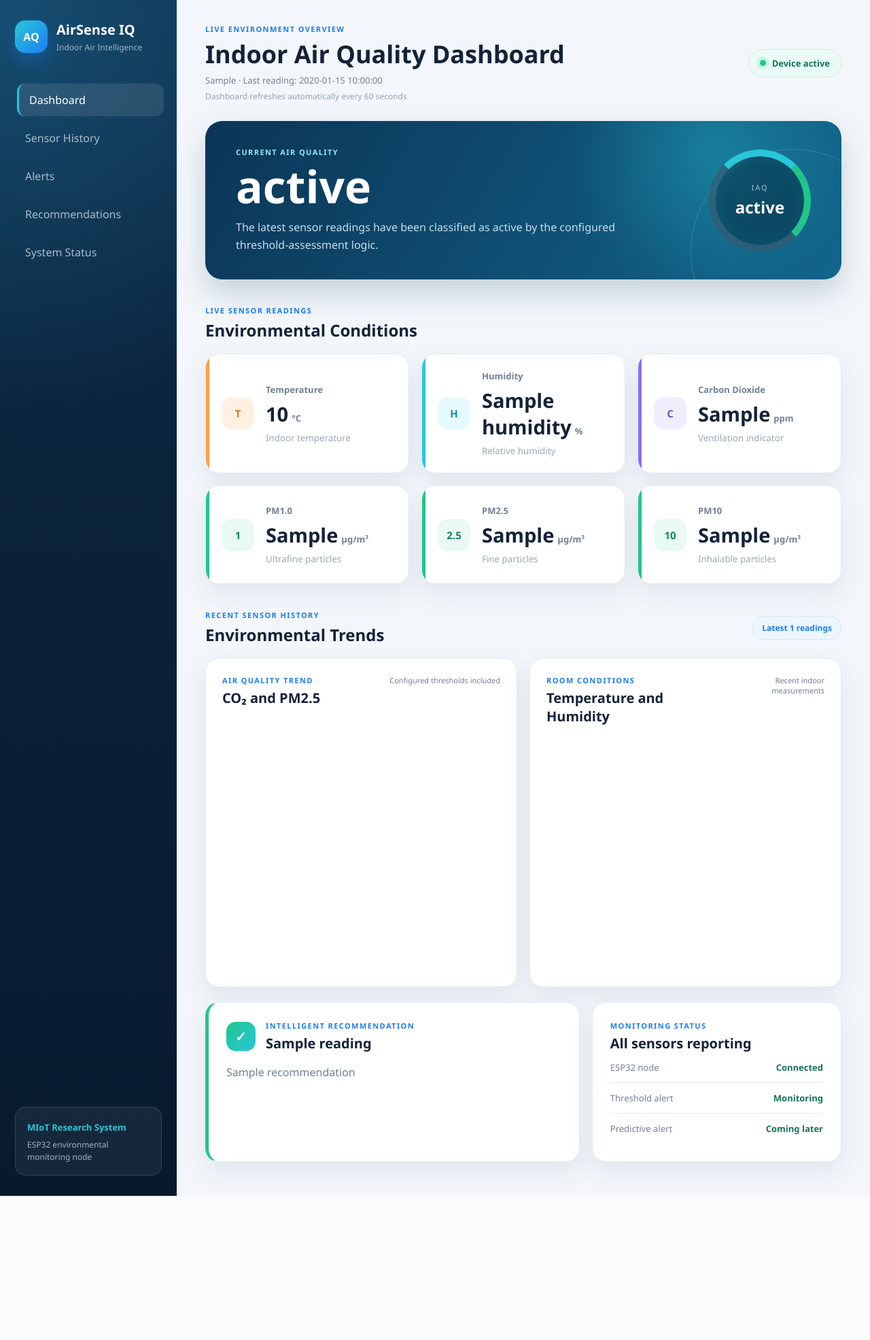
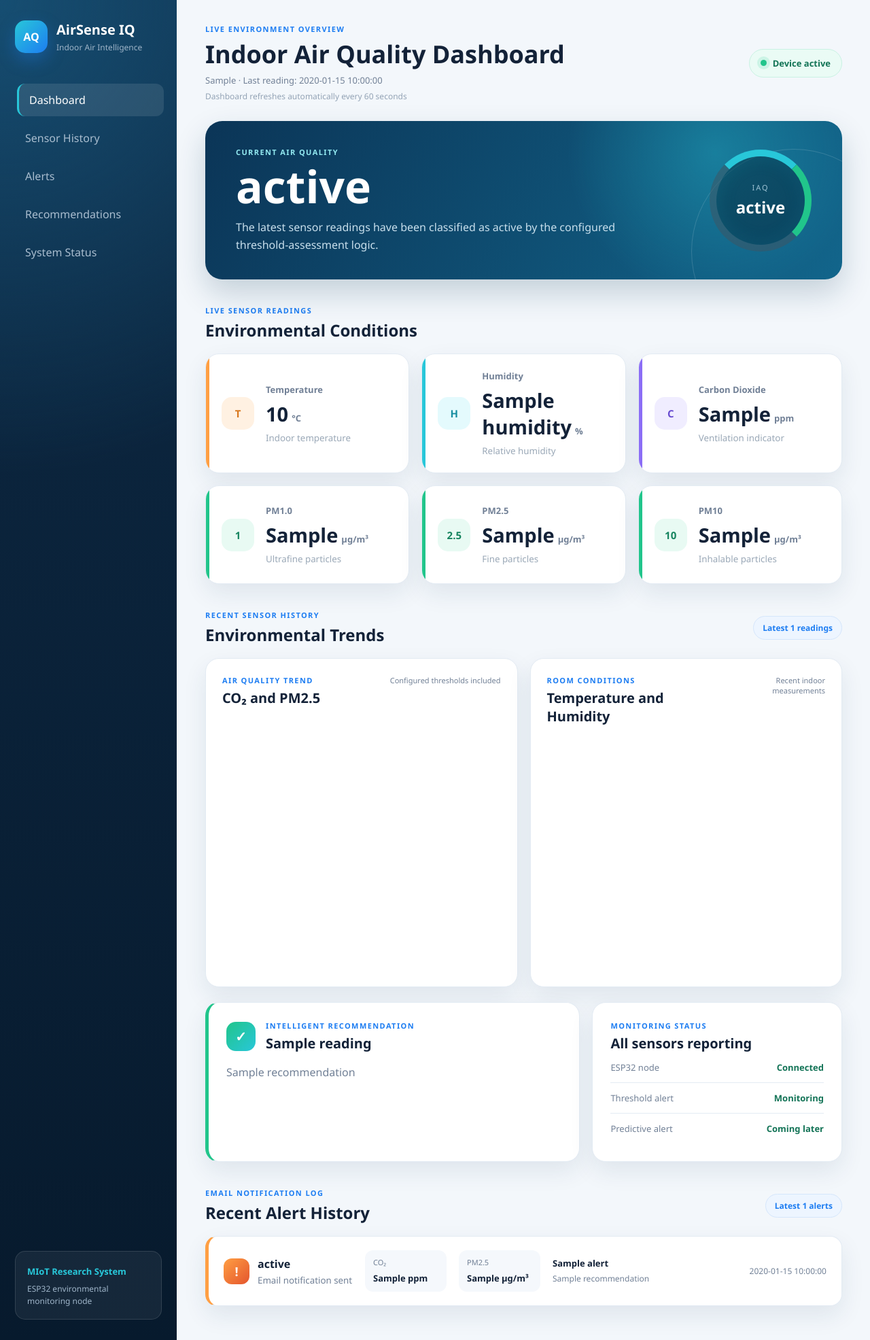
Before and after one commit to trevolan/iot-iaq-monitoring-system, a Flask app: template templates/index.html in a window 1280 px wide. Shown: the whole page at 68% size. Before the commit the page ends 1759 px from the top, so only its background shows below. Run offline with Flask 3, Linux system fonts and the light colour scheme; the template is opened without the code that fills it: most values are stand-ins (such as "Sample title", 1, 10 or a date in 2020); a map, chart or similar area stays blank.

Commit message:
Add dashboard alert history panel

```diff
--- a/app.py
+++ b/app.py
@@ -3,6 +3,7 @@ from datetime import datetime
 from flask import Flask, render_template
 from requests import RequestException
 
+from alert_store import get_recent_alerts
 from iaq_logic import assess_air_quality
 from thingspeak_client import (
     fetch_latest_readings,
@@ -48,11 +49,13 @@ def dashboard():
         )
 
     readings.update(assess_air_quality(readings))
+    recent_alerts = get_recent_alerts(limit=5)
 
     return render_template(
         "index.html",
         readings=readings,
         history=history,
+        recent_alerts=recent_alerts,
         last_updated=last_updated,
         data_source=data_source,
         connection_error=connection_error,
--- a/static/style.css
+++ b/static/style.css
@@ -684,3 +684,181 @@ body {
         height: 300px;
     }
 }
+/* Alert history */
+
+html {
+    scroll-behavior: smooth;
+}
+
+.alert-history-section {
+    margin-top: 35px;
+    scroll-margin-top: 25px;
+}
+
+.alert-history-heading {
+    margin-bottom: 18px;
+}
+
+.alert-history-list {
+    display: grid;
+    gap: 13px;
+}
+
+.alert-history-item {
+    display: grid;
+    grid-template-columns:
+        minmax(190px, 1fr)
+        120px
+        120px
+        minmax(240px, 1.5fr)
+        145px;
+    align-items: center;
+    gap: 18px;
+    padding: 20px 22px;
+    border: 1px solid var(--border);
+    border-left: 5px solid var(--orange);
+    border-radius: 17px;
+    background: white;
+    box-shadow: var(--shadow);
+}
+
+.alert-history-item.hazardous {
+    border-left-color: #d71949;
+}
+
+.alert-status-column {
+    display: flex;
+    align-items: center;
+    gap: 12px;
+}
+
+.alert-symbol {
+    display: grid;
+    place-items: center;
+    flex: 0 0 38px;
+    width: 38px;
+    height: 38px;
+    color: white;
+    font-size: 18px;
+    font-weight: 800;
+    border-radius: 12px;
+    background: linear-gradient(135deg, #ff9f43, #e4552d);
+}
+
+.alert-history-item.hazardous .alert-symbol {
+    background: linear-gradient(135deg, #ef5350, #9f1734);
+}
+
+.alert-status {
+    display: block;
+    font-weight: 800;
+}
+
+.alert-status-column small {
+    display: block;
+    margin-top: 4px;
+    color: var(--muted);
+}
+
+.alert-reading {
+    padding: 10px 12px;
+    border-radius: 12px;
+    background: #f5f8fc;
+}
+
+.alert-reading span {
+    display: block;
+    margin-bottom: 4px;
+    color: var(--muted);
+    font-size: 11px;
+}
+
+.alert-reading strong {
+    font-size: 13px;
+}
+
+.alert-message strong,
+.alert-message span {
+    display: block;
+}
+
+.alert-message strong {
+    margin-bottom: 5px;
+    font-size: 13px;
+}
+
+.alert-message span {
+    color: var(--muted);
+    font-size: 12px;
+    line-height: 1.5;
+}
+
+.alert-history-item time {
+    color: var(--muted);
+    font-size: 12px;
+    text-align: right;
+}
+
+.empty-alert-history {
+    display: flex;
+    align-items: center;
+    gap: 18px;
+    padding: 27px;
+    border: 1px dashed #badfd2;
+    border-radius: 18px;
+    background: #f2fbf7;
+}
+
+.empty-alert-icon {
+    display: grid;
+    place-items: center;
+    flex: 0 0 48px;
+    width: 48px;
+    height: 48px;
+    color: white;
+    font-size: 21px;
+    font-weight: 800;
+    border-radius: 15px;
+    background: linear-gradient(135deg, var(--green), var(--cyan));
+}
+
+.empty-alert-history h3 {
+    margin: 0 0 6px;
+    font-size: 17px;
+}
+
+.empty-alert-history p {
+    max-width: 700px;
+    margin: 0;
+    color: var(--muted);
+    font-size: 13px;
+    line-height: 1.6;
+}
+
+@media (max-width: 1200px) {
+    .alert-history-item {
+        grid-template-columns: 1fr 1fr 1fr;
+    }
+
+    .alert-message {
+        grid-column: 1 / 3;
+    }
+
+    .alert-history-item time {
+        text-align: left;
+    }
+}
+
+@media (max-width: 650px) {
+    .alert-history-item {
+        grid-template-columns: 1fr;
+    }
+
+    .alert-message {
+        grid-column: auto;
+    }
+
+    .empty-alert-history {
+        align-items: flex-start;
+    }
+}
--- a/templates/index.html
+++ b/templates/index.html
@@ -29,7 +29,7 @@
             <nav class="navigation">
                 <a href="#" class="active">Dashboard</a>
                 <a href="#">Sensor History</a>
-                <a href="#">Alerts</a>
+                <a href="#alert-history">Alerts</a>
                 <a href="#">Recommendations</a>
                 <a href="#">System Status</a>
             </nav>
@@ -238,6 +238,79 @@
                 </article>
 
             </section>
+            <section
+    id="alert-history"
+    class="alert-history-section"
+>
+    <div class="section-heading alert-history-heading">
+        <div>
+            <p class="eyebrow">EMAIL NOTIFICATION LOG</p>
+            <h2>Recent Alert History</h2>
+        </div>
+
+        <span class="history-period">
+            Latest {{ recent_alerts | length }} alerts
+        </span>
+    </div>
+
+    {% if recent_alerts %}
+        <div class="alert-history-list">
+            {% for alert in recent_alerts %}
+                <article
+                    class="alert-history-item
+                    {{ alert.iaq_status | lower }}"
+                >
+                    <div class="alert-status-column">
+                        <span class="alert-symbol">!</span>
+
+                        <div>
+                            <span class="alert-status">
+                                {{ alert.iaq_status }}
+                            </span>
+
+                            <small>
+                                Email notification sent
+                            </small>
+                        </div>
+                    </div>
+
+                    <div class="alert-reading">
+                        <span>CO₂</span>
+                        <strong>{{ alert.co2 }} ppm</strong>
+                    </div>
+
+                    <div class="alert-reading">
+                        <span>PM2.5</span>
+                        <strong>
+                            {{ alert.pm25 }} µg/m³
+                        </strong>
+                    </div>
+
+                    <div class="alert-message">
+                        <strong>{{ alert.alert_title }}</strong>
+                        <span>{{ alert.recommendation }}</span>
+                    </div>
+
+                    <time>{{ alert.display_time }}</time>
+                </article>
+            {% endfor %}
+        </div>
+    {% else %}
+        <div class="empty-alert-history">
+            <div class="empty-alert-icon">✓</div>
+
+            <div>
+                <h3>No email alerts recorded</h3>
+
+                <p>
+                    The monitoring service has not detected an
+                    alert condition. Future sent notifications
+                    will appear here automatically.
+                </p>
+            </div>
+        </div>
+    {% endif %}
+</section>
 
         </main>
     </div>
```
Also changed, not shown: alert_store.py (+34 -0 lines).
